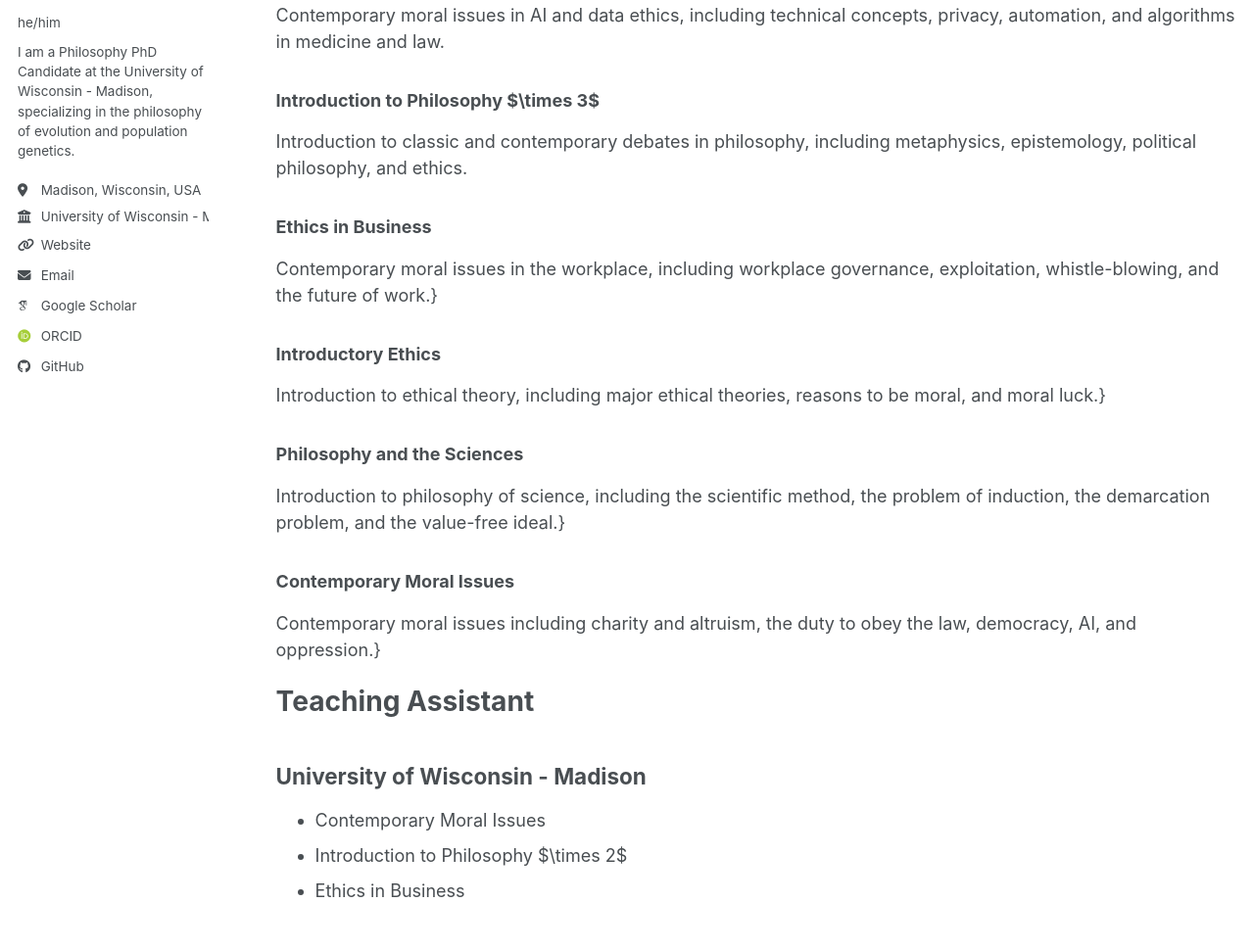
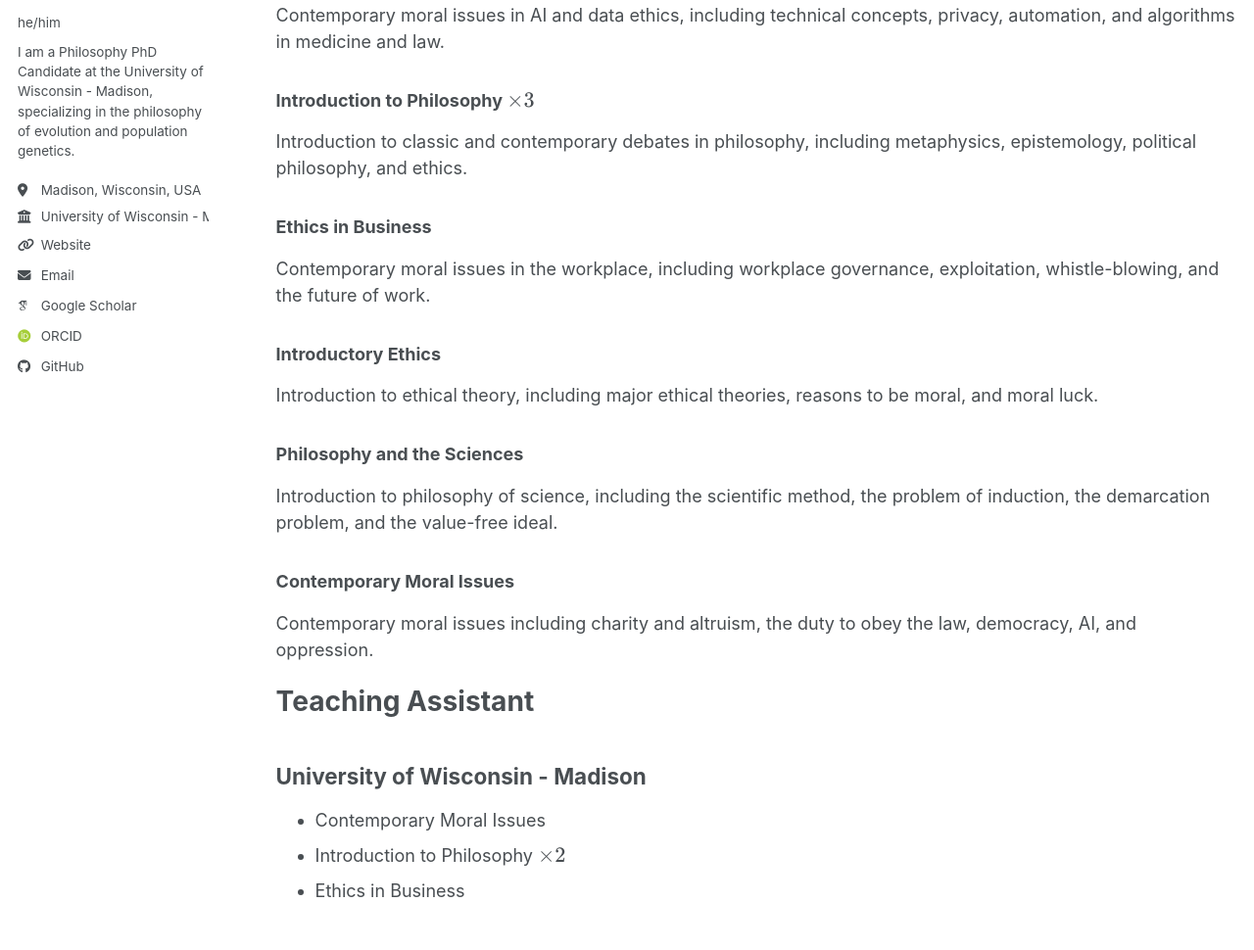
Before and after one commit to mattjmaxwell/mattjmaxwell.github.io, a Jekyll site: the page built from _pages/teaching.md, in a window 1280 px wide and 1400 px high. Shown: the part 323-1293 px from the top of the window at 98% size. Built offline with Jekyll 4.4.1, drawn with Linux system fonts in a browser that asks for light colours; some web fonts are replaced; a script bundle is joined from its source files by our own code; library files that are not in the unit come from our copies; some of the changed text lies outside the part shown.

```diff
--- a/_pages/teaching.md
+++ b/_pages/teaching.md
@@ -13,32 +13,32 @@ author_profile: true
 
 Contemporary moral issues in AI and data ethics, including technical concepts, privacy, automation, and algorithms in medicine and law.
 
-### Introduction to Philosophy $\times 3$
+### Introduction to Philosophy \\(\times 3\\)
 
 Introduction to classic and contemporary debates in philosophy, including metaphysics, epistemology, political philosophy, and ethics.
 
 ### Ethics in Business
 
-Contemporary moral issues in the workplace, including workplace governance, exploitation, whistle-blowing, and the future of work.}
+Contemporary moral issues in the workplace, including workplace governance, exploitation, whistle-blowing, and the future of work.
 
 ### Introductory Ethics
 
-Introduction to ethical theory, including major ethical theories, reasons to be moral, and moral luck.}
+Introduction to ethical theory, including major ethical theories, reasons to be moral, and moral luck.
 
 ### Philosophy and the Sciences
 
-Introduction to philosophy of science, including the scientific method, the problem of induction, the demarcation problem, and the value-free ideal.}
+Introduction to philosophy of science, including the scientific method, the problem of induction, the demarcation problem, and the value-free ideal.
 
 ### Contemporary Moral Issues
 
-Contemporary moral issues including charity and altruism, the duty to obey the law, democracy, AI, and oppression.}
+Contemporary moral issues including charity and altruism, the duty to obey the law, democracy, AI, and oppression.
 
 # Teaching Assistant
 
 ## University of Wisconsin - Madison
 
 - Contemporary Moral Issues
-- Introduction to Philosophy $\times 2$
+- Introduction to Philosophy \\(\times 2\\)
 - Ethics in Business
 
 ## University of Rochester
@@ -50,5 +50,5 @@ Contemporary moral issues including charity and altruism, the duty to obey the l
 ## Simon Fraser University
 
 - Philosophy of Science
-- Knowledge and Reality $\times 5$
-- Moral Problems $\times 2$
+- Knowledge and Reality \\(\times 5\\)
+- Moral Problems \\(\times 2\\)
```
